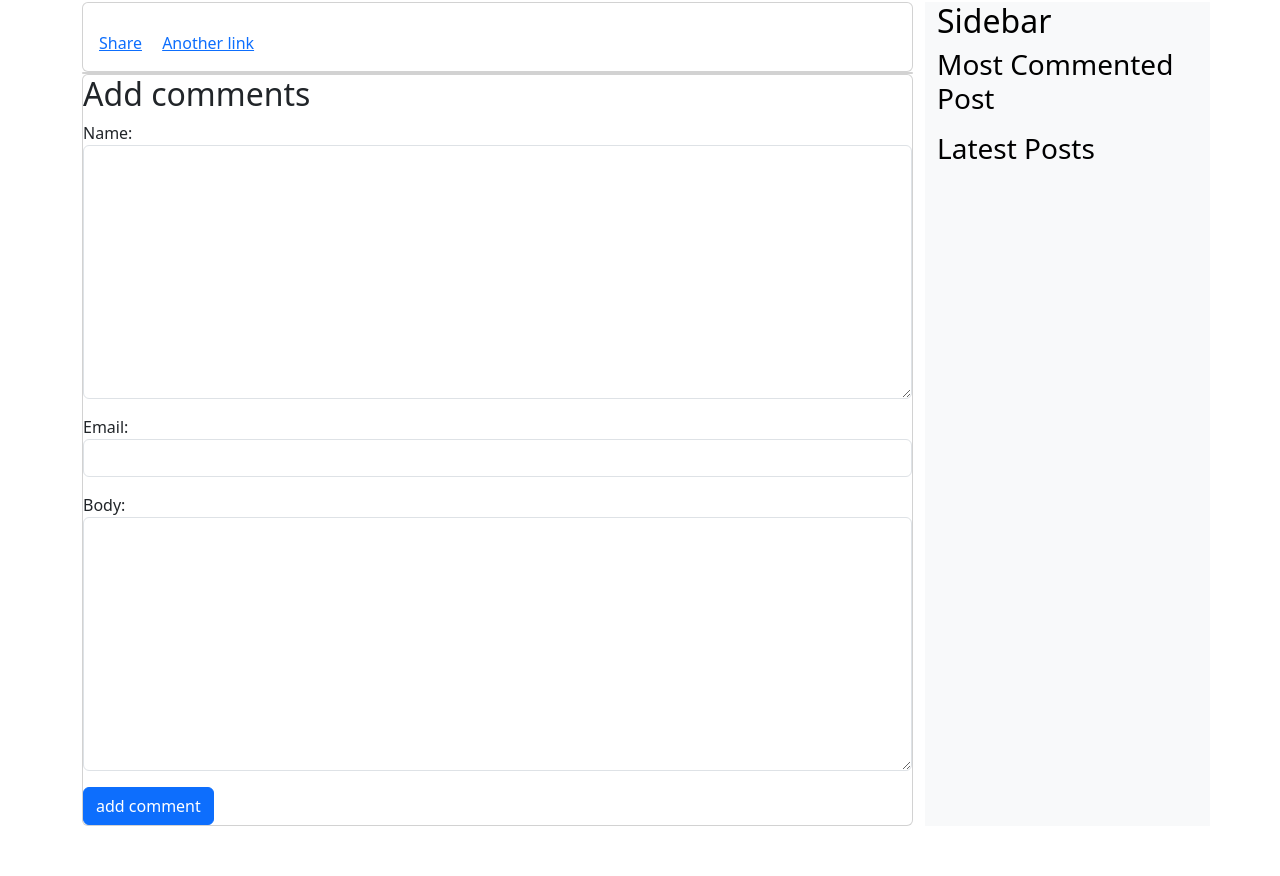
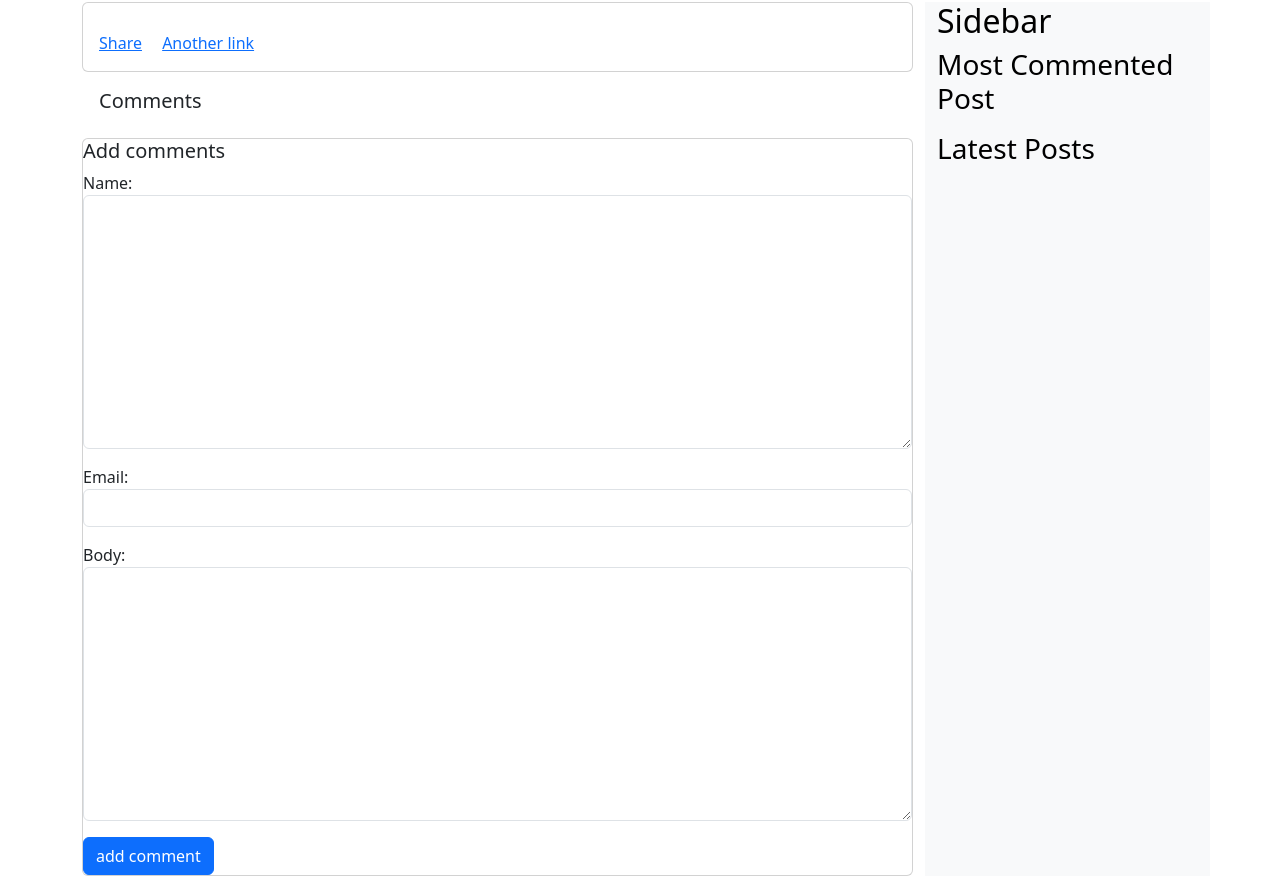
Before and after one commit to 98Taek/catalogProject, a Django app: template blog/templates/blog/post/post_detail.html in a window 1280 px wide. Shown: the part 54-930 px from the top of the page. Before the commit the page ends 880 px from the top, so only its background shows below. Run offline with Django 4.2, Linux system fonts and the light colour scheme; the template is opened without the code that fills it: values that come from a table or form of the project are taken from there, others are empty; parts of the project's set-up code (start-up, migrations or seed data) failed here and were passed over.

Commit message:
제목 크기 조정

```diff
--- a/blog/templates/blog/post/includes/comment_form.html
+++ b/blog/templates/blog/post/includes/comment_form.html
@@ -1,4 +1,4 @@
-<h2>Add comments</h2>
+<h5>Add comments</h5>
 <form action="{% url 'blog:post_comment' post.id %}" method="post">
     {% csrf_token %}
     {{ form.as_p }}
--- a/blog/templates/blog/post/post_detail.html
+++ b/blog/templates/blog/post/post_detail.html
@@ -15,7 +15,12 @@
             <a href="#" class="card-link">Another link</a>
         </div>
     </div>
-    <div class="card">
+    <div class="card border-white">
+        <div class="card-body">
+            <div class="card-title">
+                <h5>Comments</h5>
+            </div>
+
             <ul class="list-group">
                 {% for comment in comments %}
                     <li class="list-group-item">
@@ -24,6 +29,7 @@
                 {% endfor %}
             </ul>
         </div>
+    </div>
     <div class="card">
         {% include 'blog/post/includes/comment_form.html' %}
     </div>
--- a/mysite2/urls.py
+++ b/mysite2/urls.py
@@ -23,5 +23,4 @@ urlpatterns = [
     path('admin/', admin.site.urls),
 
     path('blog/', include('blog.urls')),
-    path('shop/', include('shop.urls')),
 ] + static(settings.MEDIA_URL, document_root=settings.MEDIA_ROOT)
--- a/shop/models.py
+++ b/shop/models.py
@@ -22,6 +22,3 @@ class Product(models.Model):
 
     def __str__(self):
         return self.name
-
-    def get_absolute_url(self):
-        return reverse('shop:product_detail', args=[self.id])
```
Also changed, not shown: shop/views.py (deleted, +0 -13 lines). Lines whose indentation alone changed are shown as unchanged.
